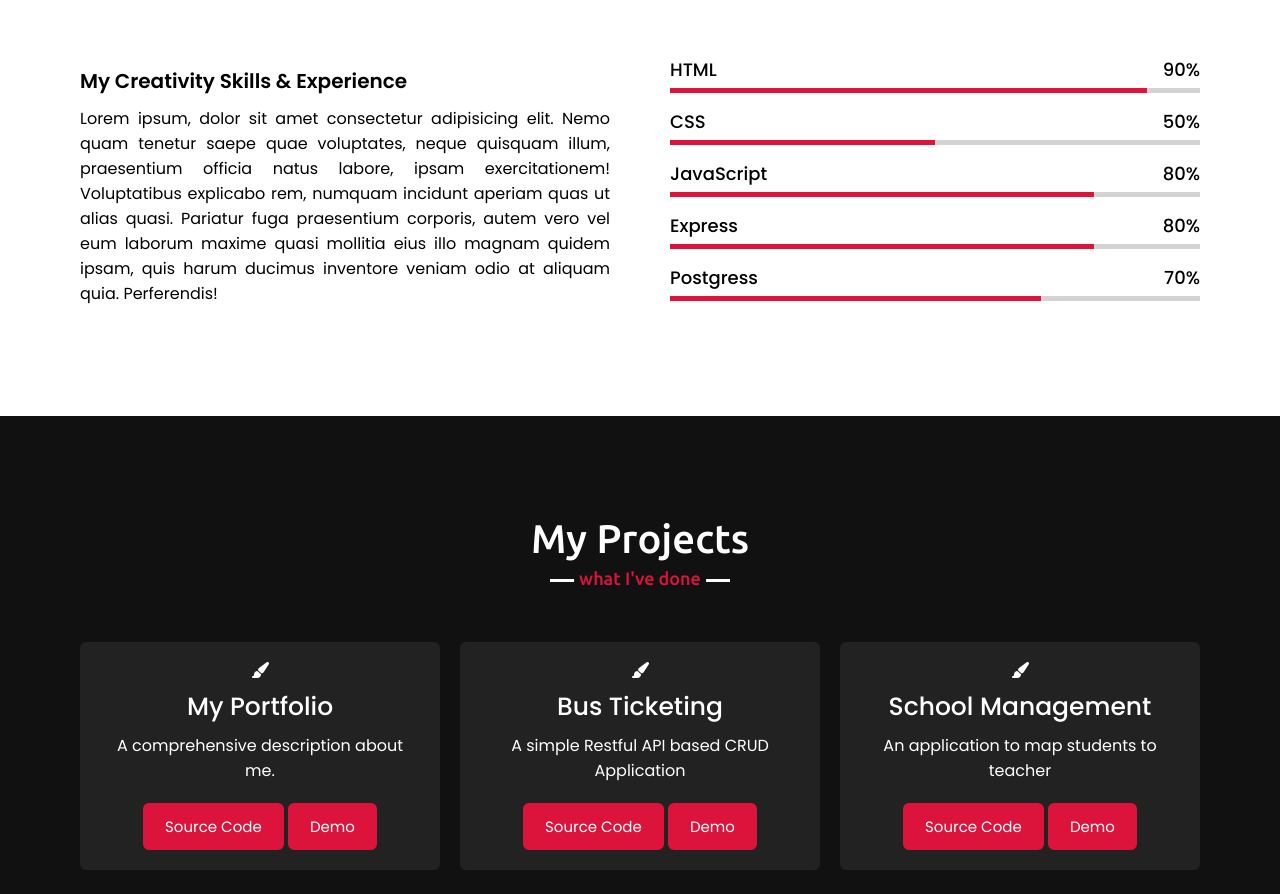
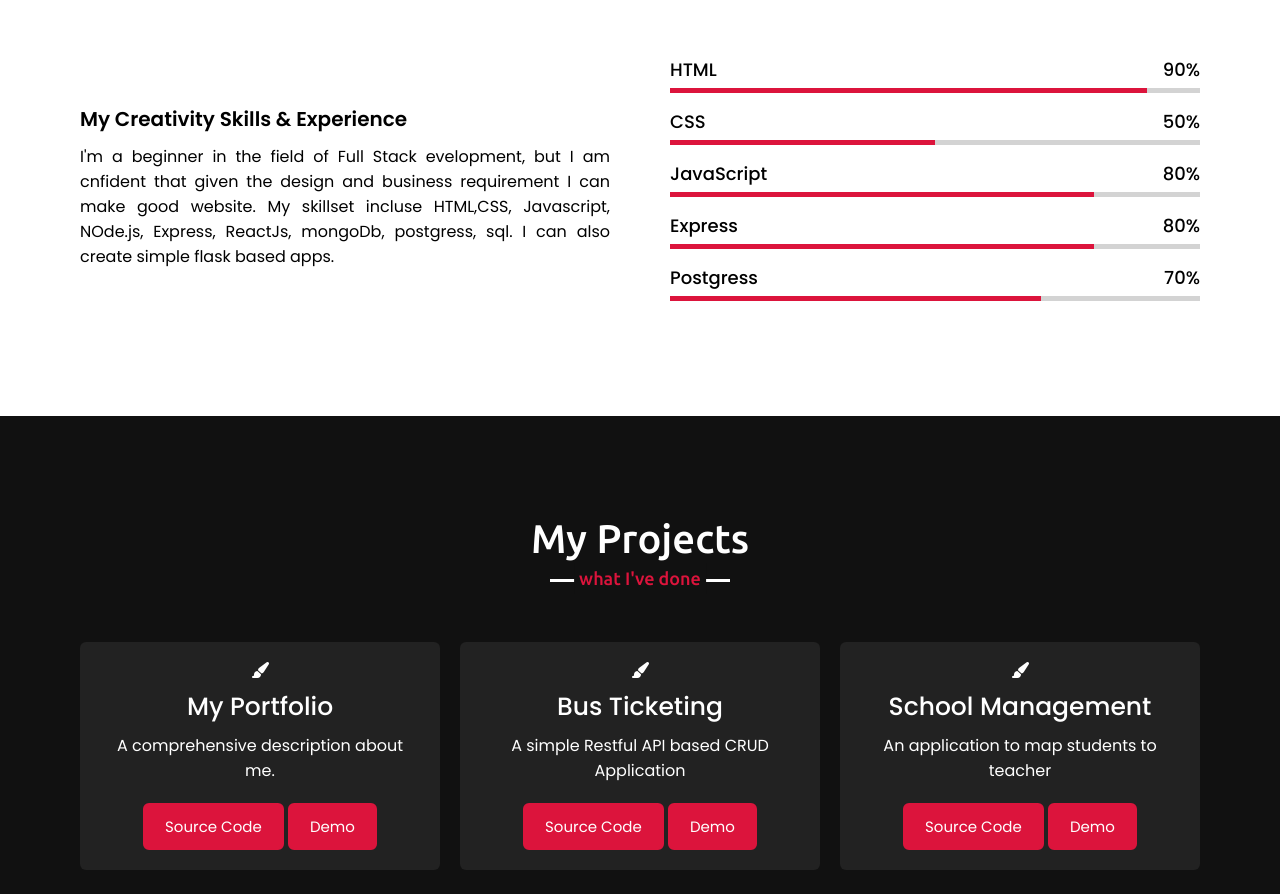
Before and after one commit to harshind/portfoliov2, a plain HTML site: page index.html in a window 1280 px wide. Shown: the part 2225-3119 px from the top of the page. Drawn offline with nearby package versions, Linux system fonts and the light colour scheme.

Commit message:
Update index.html

```diff
--- a/index.html
+++ b/index.html
@@ -100,7 +100,7 @@
             <div class="skills-content">
                 <div class="column left">
                     <div class="text">My Creativity Skills & Experience</div>
-                    <p>Lorem ipsum, dolor sit amet consectetur adipisicing elit. Nemo quam tenetur saepe quae voluptates, neque quisquam illum, praesentium officia natus labore, ipsam exercitationem! Voluptatibus explicabo rem, numquam incidunt aperiam quas ut alias quasi. Pariatur fuga praesentium corporis, autem vero vel eum laborum maxime quasi mollitia eius illo magnam quidem ipsam, quis harum ducimus inventore veniam odio at aliquam quia. Perferendis!</p>
+                    <p>I'm a beginner in the field of Full Stack evelopment, but I am cnfident that given the design and business requirement I can make good website. My skillset incluse HTML,CSS, Javascript, NOde.js, Express, ReactJs, mongoDb, postgress, sql. I can also create simple flask based apps.</p>
                 </div>
                 <div class="column right">
                     <div class="bars">
```
